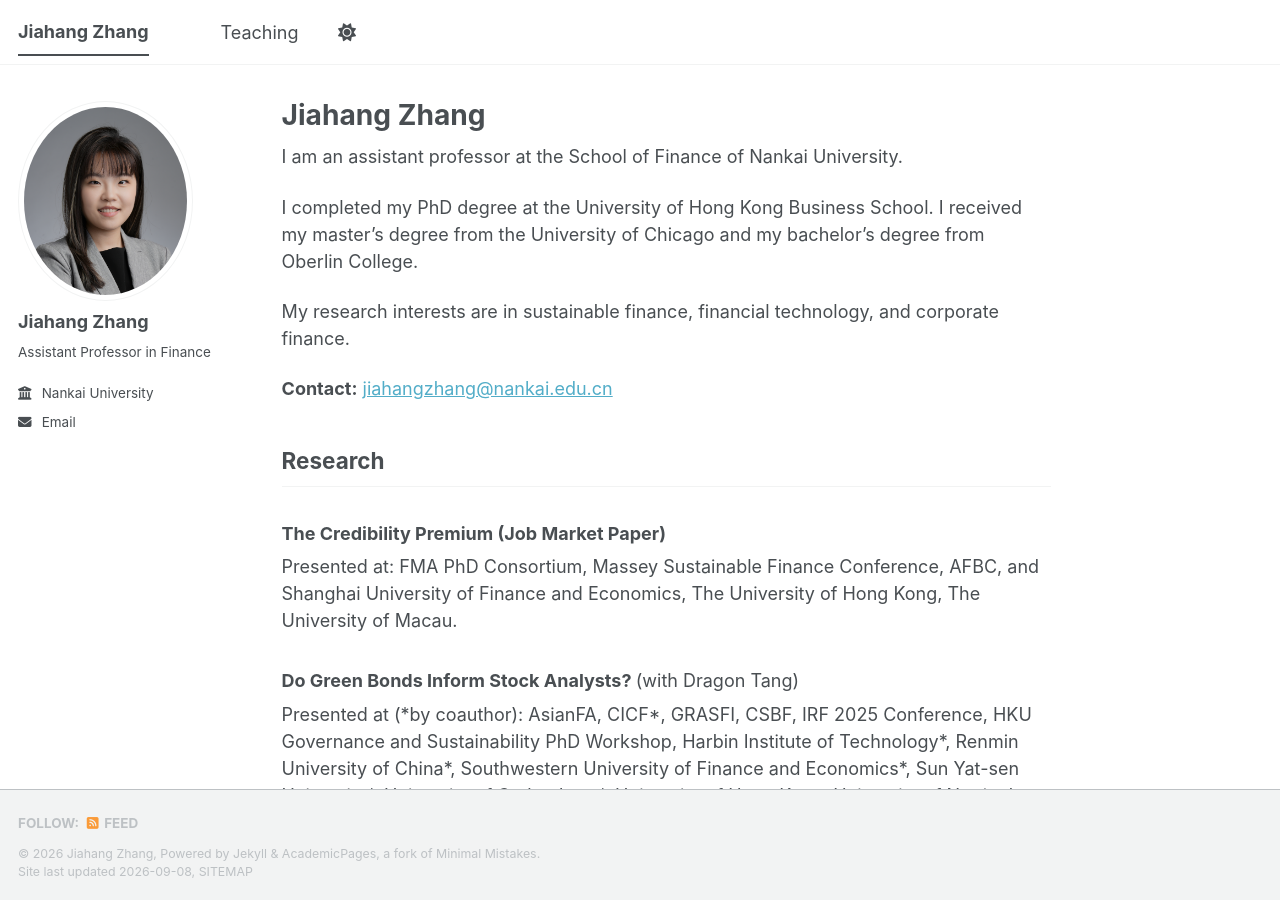
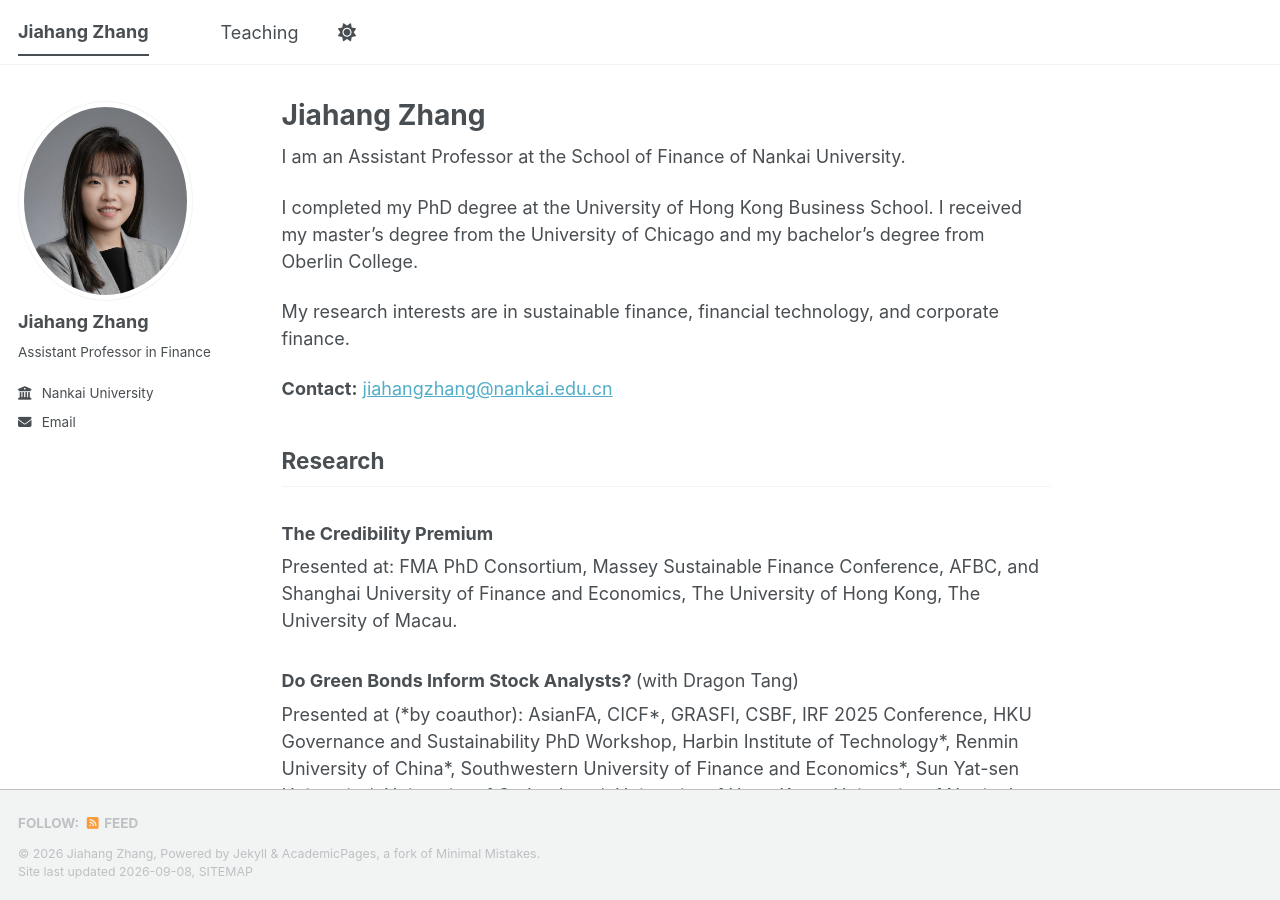
Before and after one commit to joannazhang88/joannazhang88.github.io, a Jekyll site: the page built from _pages/about.md, in a window 1280 px wide and 900 px high. Built offline with Jekyll 4.4.1, drawn with Linux system fonts in a browser that asks for light colours; a style sheet for code colours, icons or effects is not loaded.

Commit message:
Update about.md

```diff
--- a/_pages/about.md
+++ b/_pages/about.md
@@ -8,7 +8,7 @@ redirect_from:
 ---
 
 
-I am an assistant professor at the School of Finance of Nankai University.
+I am an Assistant Professor at the School of Finance of Nankai University.
 
 I completed my PhD degree at the University of Hong Kong Business School. I received my master’s degree from the University of Chicago and my bachelor’s degree from Oberlin College.
 
@@ -19,7 +19,7 @@ My research interests are in sustainable finance, financial technology, and corp
 ## Research
 
 
-### The Credibility Premium (Job Market Paper)
+### The Credibility Premium
 
 Presented at: FMA PhD Consortium, Massey Sustainable Finance Conference, AFBC, and Shanghai University of Finance and Economics, The University of Hong Kong, The University of Macau.
 
```
